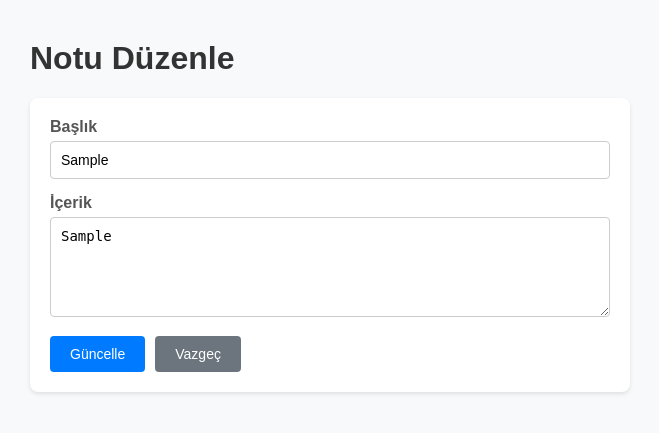
After one commit to yunusemrekr/NotUygulamasi, a Flask app: page /duzenle/1 in a window 1280 px wide. The commit adds this page. Shown: the top 433 px of the page, without its empty margins (310-969 px from the left). Run offline with Flask 3, Linux system fonts and the light colour scheme; tables that the repository leaves empty hold one stand-in row (values such as "Sample post").

Commit message:
feat: not silme ve düzenleme butonları eklendi

```diff
--- a/app.py
+++ b/app.py
@@ -42,5 +42,31 @@ def not_ekle():
         conn.close()
     return redirect(url_for('ana_sayfa'))
 
+@app.route('/sil/<int:id>', methods=['GET', 'POST'])
+def not_sil(id):
+    conn = get_db_connection()
+    conn.execute('DELETE FROM Notlar WHERE id = ?', (id,))
+    conn.commit()
+    conn.close()
+    return redirect(url_for('ana_sayfa'))
+
+@app.route('/duzenle/<int:id>', methods=['GET', 'POST'])
+def not_duzenle(id):
+    conn = get_db_connection()
+    if request.method == 'POST':
+        baslik = request.form.get('baslik')
+        icerik = request.form.get('icerik')
+        if baslik and icerik:
+            conn.execute('UPDATE Notlar SET baslik = ?, icerik = ? WHERE id = ?', (baslik, icerik, id))
+            conn.commit()
+            conn.close()
+            return redirect(url_for('ana_sayfa'))
+
+    kayit = conn.execute('SELECT * FROM Notlar WHERE id = ?', (id,)).fetchone()
+    conn.close()
+    if kayit is None:
+        return redirect(url_for('ana_sayfa'))
+    return render_template('duzenle.html', kayit=kayit)
+
 if __name__ == '__main__':
     app.run(debug=True)
--- /dev/null
+++ b/templates/duzenle.html
@@ -0,0 +1,96 @@
+<!DOCTYPE html>
+<html lang="tr">
+<head>
+    <meta charset="UTF-8">
+    <meta name="viewport" content="width=device-width, initial-scale=1.0">
+    <title>Notu Düzenle - Not Uygulaması</title>
+    <style>
+        body {
+            font-family: Arial, sans-serif;
+            max-width: 600px;
+            margin: 40px auto;
+            padding: 0 20px;
+            background-color: #f7f9fa;
+        }
+        h1 {
+            color: #333;
+        }
+        form {
+            background: #fff;
+            padding: 20px;
+            border-radius: 8px;
+            box-shadow: 0 2px 4px rgba(0,0,0,0.1);
+            margin-bottom: 30px;
+        }
+        .form-group {
+            margin-bottom: 15px;
+        }
+        label {
+            display: block;
+            margin-bottom: 5px;
+            font-weight: bold;
+            color: #555;
+        }
+        input[type="text"], textarea {
+            width: 100%;
+            padding: 10px;
+            border: 1px solid #ccc;
+            border-radius: 4px;
+            box-sizing: border-box;
+            font-size: 14px;
+        }
+        textarea {
+            resize: vertical;
+            height: 100px;
+        }
+        .btn-group {
+            display: flex;
+            gap: 10px;
+            align-items: center;
+        }
+        button {
+            background-color: #007bff;
+            color: white;
+            border: none;
+            padding: 10px 20px;
+            font-size: 14px;
+            border-radius: 4px;
+            cursor: pointer;
+        }
+        button:hover {
+            background-color: #0056b3;
+        }
+        .btn-vazgec {
+            display: inline-block;
+            background-color: #6c757d;
+            color: white;
+            text-decoration: none;
+            padding: 10px 20px;
+            font-size: 14px;
+            border-radius: 4px;
+        }
+        .btn-vazgec:hover {
+            background-color: #5a6268;
+        }
+    </style>
+</head>
+<body>
+    <h1>Notu Düzenle</h1>
+
+    <!-- Not Düzenleme Formu -->
+    <form action="/duzenle/{{ kayit['id'] }}" method="POST">
+        <div class="form-group">
+            <label for="baslik">Başlık</label>
+            <input type="text" id="baslik" name="baslik" value="{{ kayit['baslik'] }}" required>
+        </div>
+        <div class="form-group">
+            <label for="icerik">İçerik</label>
+            <textarea id="icerik" name="icerik" required>{{ kayit['icerik'] }}</textarea>
+        </div>
+        <div class="btn-group">
+            <button type="submit">Güncelle</button>
+            <a href="/" class="btn-vazgec">Vazgeç</a>
+        </div>
+    </form>
+</body>
+</html>
```
Also changed, not shown: templates/index.html (+49 -2 lines).
